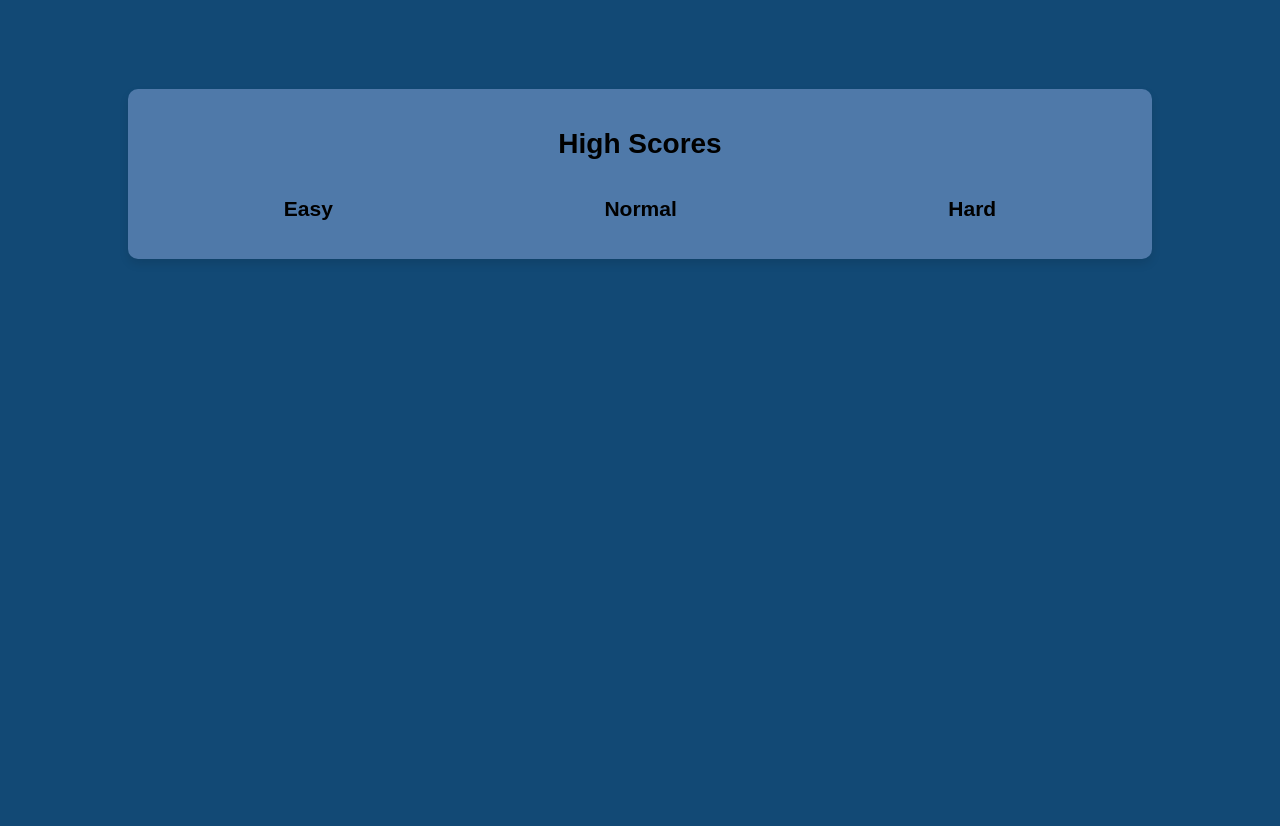
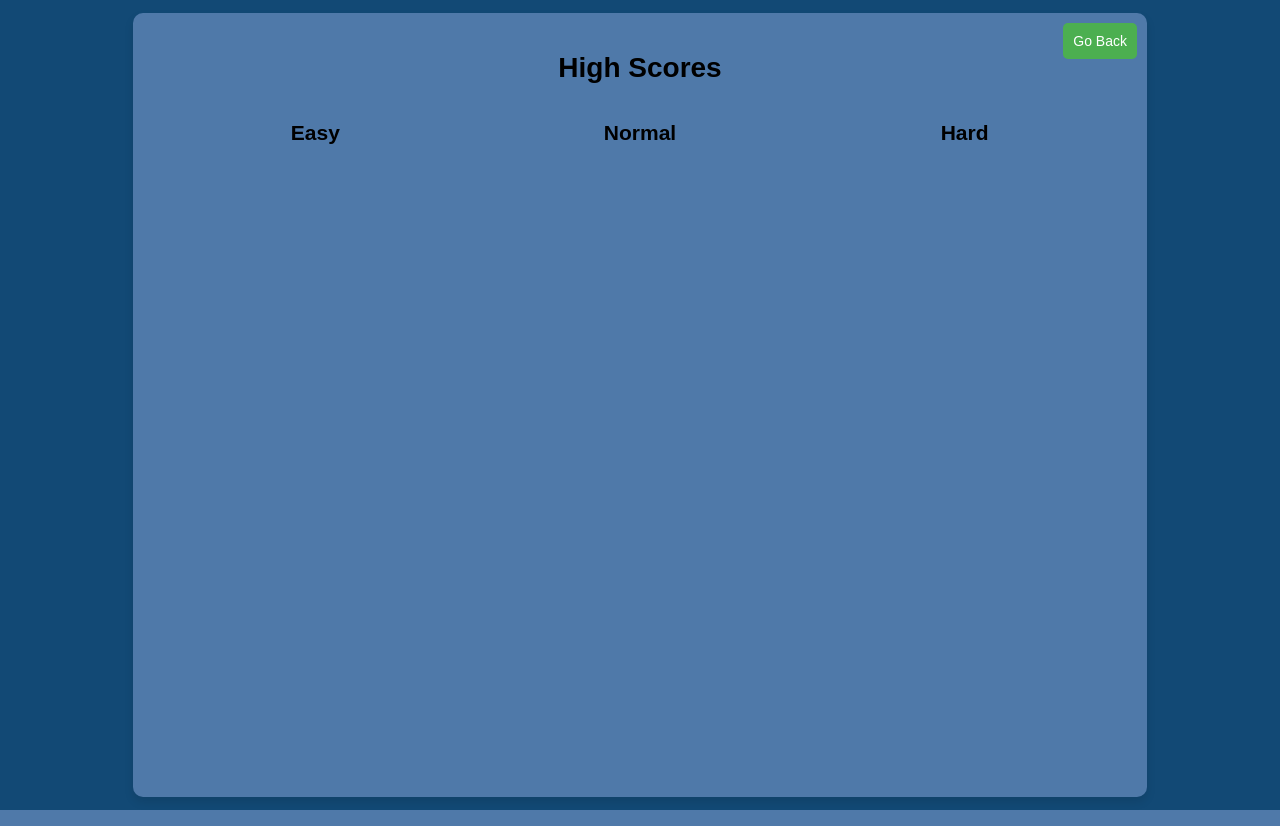
Before and after one commit to Zarhmon/CITS3403_Chat_App, a Flask app: page /highscores in a window 1280 px wide. Run offline with Flask 2, Linux system fonts and the light colour scheme.

Commit message:
fixed back button

```diff
--- a/static/css/highscore_style.css
+++ b/static/css/highscore_style.css
@@ -1,9 +1,4 @@
 body {
-  /* This makes it so that the height of the body is always the full height of the viewport */
-  min-height: 100vh;
-  /* This makes it so that items positioned absolutely inside the body are relative to the body */
-  position: relative;
-
   margin-left: 10%;
   margin-right: 10%;
   padding: 5px;
@@ -12,24 +7,36 @@ body {
   font-size: 14px;
 }
 
+.page-container {
+  position: relative;
+}
+
 .container {
-  /* This positions the container 75% from the top of the body */
-  position: absolute;
-  top: 10%;
-  /* This centers the container horizontally */
-  left: 50%;
-  transform: translateX(-50%);
-
+  position: relative;
   width: 100%;
+  height: 98vh;
   display: flex;
   flex-direction: column;
   align-items: center;
-  justify-content: center;
+  justify-content: flex-start;
   box-sizing: border-box;
   background-color: #4f79a9;
   border-radius: 10px;
   box-shadow: 0px 5px 10px rgba(0, 0, 0, 0.1);
   padding: 20px;
+}
+
+#back-button {
+  position: absolute;
+  top: 10px;
+  right: 10px;
+  padding: 10px;
+  border: none;
+  background-color: #4caf50;
+  color: #ffffff;
+  cursor: pointer;
+  border-radius: 5px;
+  font-size: 14px;
 }
 
 .container h1 {
@@ -38,28 +45,24 @@ body {
 }
 
 .highscores-container {
-  /* This makes it so that the highscores categories are displayed side by side */
+  width: 100%;
   display: flex;
   justify-content: space-around;
-  width: 100%;
 }
 
 .highscores-category {
-  /* This limits the number of highscores displayed to 10 */
-  max-height: 10em;
-  overflow-y: auto;
+  width: 30%;
+  display: flex;
+  flex-direction: column;
+  align-items: center;
 }
 
-#back-button {
-  margin-bottom: 20px;
-  padding: 10px;
-  background-color: #ffffff;
-  border: none;
-  border-radius: 5px;
-  cursor: pointer;
+.highscores-category h2 {
+  text-align: center;
+  margin-bottom: 10px;
 }
 
-#back-button:hover {
-  background-color: #4f79a9;
-  color: white;
+.highscores-category ol {
+  list-style-type: none;
+  padding-left: 0;
 }
--- /dev/null
+++ b/static/js/highscore_script.js
@@ -0,0 +1,3 @@
+document.getElementById("back-button").addEventListener("click", function () {
+    window.location.href = '/main';
+});
--- a/templates/highscore.html
+++ b/templates/highscore.html
@@ -10,7 +10,9 @@
     />
   </head>
   <body>
+    <div class="page-container">
       <div class="container">
+        <button id="back-button">Go Back</button>
         <h1>High Scores</h1>
         <div class="highscores-container">
           <div class="highscores-category">
@@ -33,5 +35,7 @@
           </div>
         </div>
       </div>
+    </div>
+    <script src="{{ url_for('static', filename='js/highscore_script.js') }}"></script>
   </body>
 </html>
```
Also changed, not shown: Docs/README.md, readme.txt (deleted). Lines whose indentation alone changed are shown as unchanged.
